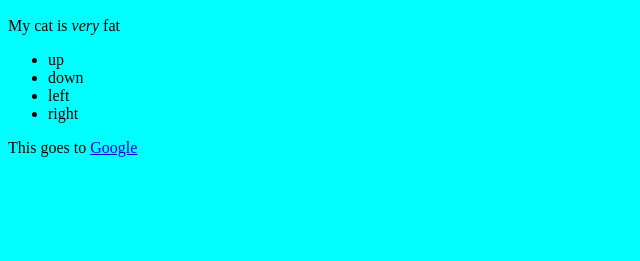
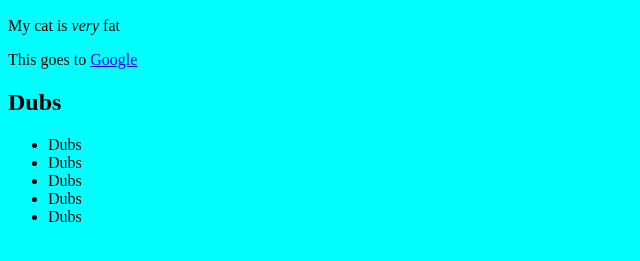
Before and after one commit to rdfedfg/rdfedfg.github.io, a plain HTML site: page index.html in a window 1280 px wide. Shown: the part 133-394 px from the top of the page, without its empty margins (0-640 px from the left). Drawn offline with Linux system fonts and the light colour scheme.

Commit message:
deleted up down left right

```diff
--- a/index.html
+++ b/index.html
@@ -13,13 +13,13 @@
         <img src="https://upload.wikimedia.org/wikipedia/commons/thumb/a/a0/Firefox_logo%2C_2019.svg/1200px-Firefox_logo%2C_2019.svg.png" width= "67" alt = "Firefox icon" />
             Hello World!
         <p>My cat is <em>very</em> fat</p>
-        <ul>
-            <li>up</li>
-            <li>down</li>
-            <li>left</li>
-            <li>right</li>
-        </ul>
         <p> This goes to
             <a href="https://www.bing.com/search?q=regvsdkfg&cvid=f48eec819fdb4271a745c7ea7e85d639&gs_lcrp=EgRlZGdlKgYIABBFGDkyBggAEEUYOdIBCDI2MTRqMGoxqAIAsAIA&FORM=ANAB01&adppc=EDGEESS&PC=EDGEESS"title="Page" >Google</a>
-        </p>
+        <section><h2>Dubs</h2> <ul>
+            <li>Dubs</li>
+            <li>Dubs</li>
+            <li>Dubs</li>
+            <li>Dubs</li>
+            <li>Dubs</li>
+        </ul></section>
     </body>
```
